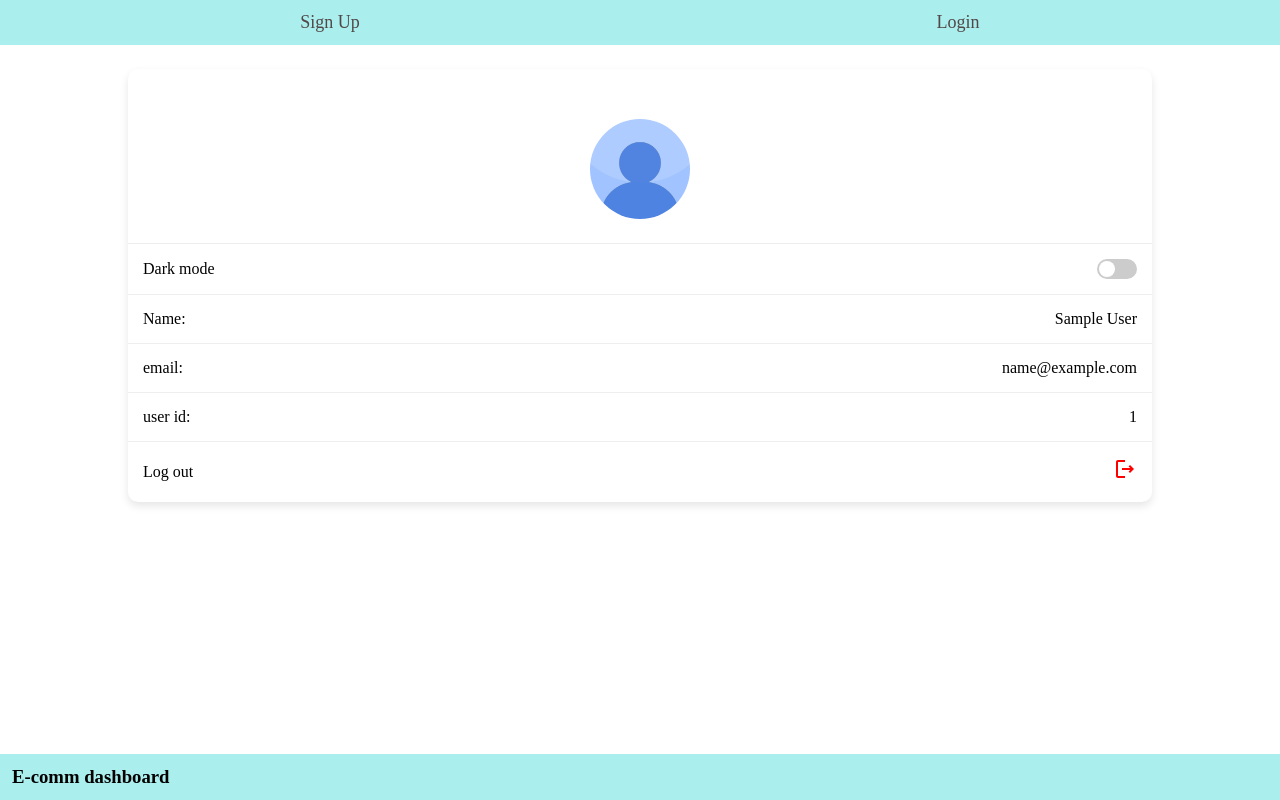
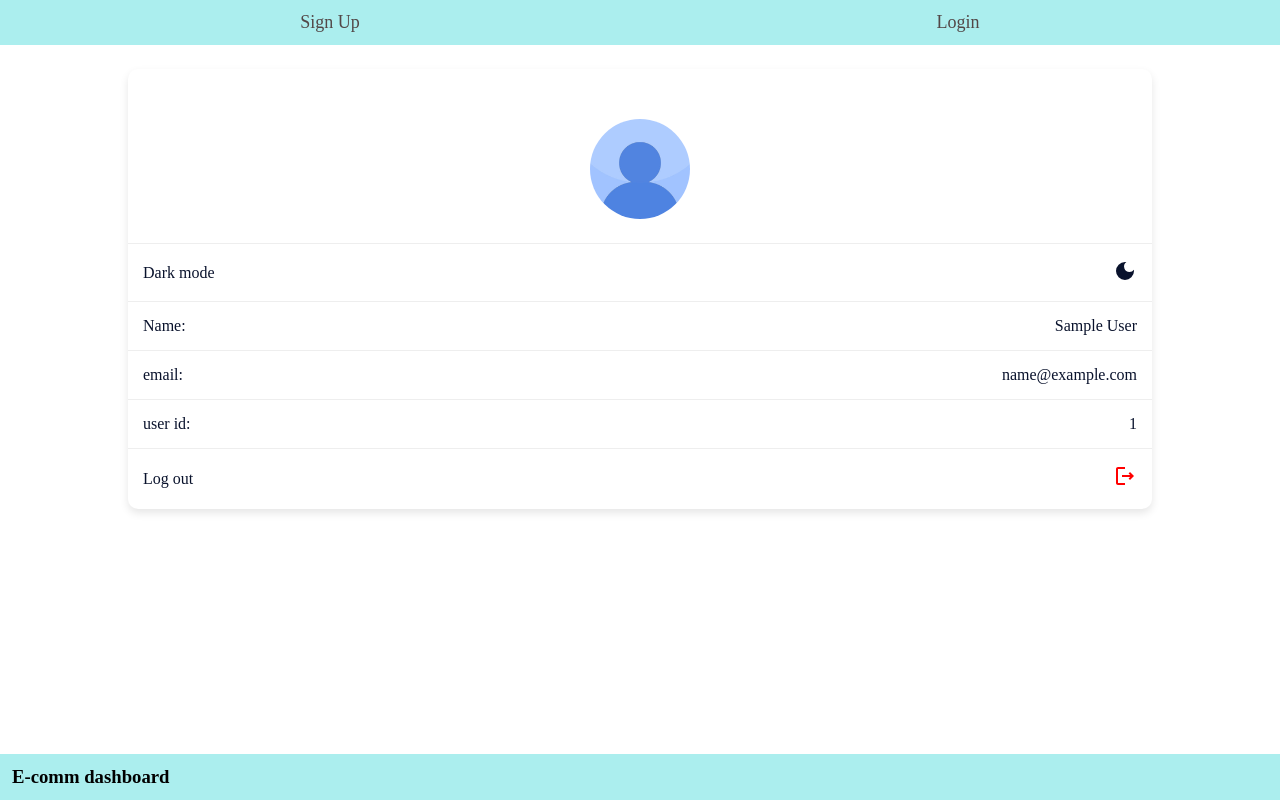
Before and after one commit to anikets2001/e-commDashboard, a React (Vite) app in the folder front-end/: page /profile in a window 1280 px wide. Built offline with nearby package versions, Linux system fonts and the light colour scheme; sample sign-in values are in the browser's storage.

Commit message:
feat: theme implemented

```diff
--- a/front-end/src/App.css
+++ b/front-end/src/App.css
@@ -236,4 +236,14 @@
   width: 100px;
 }
 
+.theme-btn {
+  background-color: transparent;
+  border: none;
+  cursor: pointer;
+}
+
+.theme-icon {
+  font-size: 24px;
+}
+
 /* ---- styles for profile page end ---- */
--- a/front-end/src/components/Nav.jsx
+++ b/front-end/src/components/Nav.jsx
@@ -4,7 +4,7 @@ import { useSelector } from "react-redux";
 import profile from '../images/profile.jpg'
 
 const Nav = () => {
-  const isLoggedIn = useSelector((state) => state.loggedIn.status);
+  const isLoggedIn = useSelector((state) => state.common.status);
 
   return (
     <div className="navWrapper">
--- a/front-end/src/components/SignUp.jsx
+++ b/front-end/src/components/SignUp.jsx
@@ -25,7 +25,7 @@ const SignUp = () => {
 
     if (auth) {
       navigate("/");
-      return <h1>You are already signed In</h1>;
+      // return <h1>You are already signed In</h1>;
     }
   }, []);
 
@@ -51,7 +51,6 @@ const SignUp = () => {
       const result = await response.json();
       localStorage.setItem("user", JSON.stringify(result.result));
       localStorage.setItem("token", JSON.stringify(result.auth));
-      dispatch(userLoggedIn(true));
       if (result) {
         navigate("/");
       }
--- a/front-end/src/pages/Profile.jsx
+++ b/front-end/src/pages/Profile.jsx
@@ -1,11 +1,16 @@
-import { MdOutlineLogout } from "react-icons/md";
+import { MdOutlineLogout, MdDarkMode } from "react-icons/md";
 import profile from "../images/profile.jpg";
-import { useDispatch } from "react-redux";
+import { useDispatch, useSelector } from "react-redux";
 import { useNavigate } from "react-router-dom";
-
-import { userLoggedIn } from "../redux/features/common/commonSlice";
+import { CiLight } from "react-icons/ci";
+import { darkTheme, lightTheme } from "../utils/themePalette";
+import {
+  userLoggedIn,
+  toggleTheme,
+} from "../redux/features/common/commonSlice";
 
 const Profile = () => {
+  const theme = useSelector((state) => state.common.theme);
   const navigate = useNavigate();
   const dispatch = useDispatch();
 
@@ -18,9 +23,25 @@ const Profile = () => {
     navigate("/signUp");
   };
 
+  const handleThemeChange = () => {
+    if (theme === "light") {
+      dispatch(toggleTheme("dark"));
+    } else {
+      dispatch(toggleTheme("light"));
+    }
+  };
+
   return (
     <div className="container">
-      <div className="profile-container">
+      <div
+        className="profile-container"
+        style={{
+          backgroundColor:
+            theme === "dark"
+              ? darkTheme.backgroundColor
+              : lightTheme.backgroundColor,
+        }}
+      >
         <div className="profile-info">
           <img
             src={profile}
@@ -31,25 +52,89 @@ const Profile = () => {
         </div>
         <div className="settings-section">
           <div className="settings-item">
-            <span>Dark mode</span>
-            <div className="toggle-switch">
-              <div className="toggle-thumb"></div>
-            </div>
+            <span
+              style={{
+                color: theme === "dark" ? darkTheme.color : lightTheme.color,
+              }}
+            >
+              Dark mode
+            </span>
+            <button className="theme-btn" onClick={handleThemeChange}>
+              {theme === "dark" ? (
+                <CiLight
+                  className="theme-icon"
+                  style={{
+                    color:
+                      theme === "dark" ? darkTheme.color : lightTheme.color,
+                  }}
+                />
+              ) : (
+                <MdDarkMode
+                  className="theme-icon"
+                  style={{
+                    color:
+                      theme === "dark" ? darkTheme.color : lightTheme.color,
+                  }}
+                />
+              )}
+            </button>
           </div>
           <div className="settings-item">
-            <span>Name:</span>
-            <p>{name}</p>
+            <span
+              style={{
+                color: theme === "dark" ? darkTheme.color : lightTheme.color,
+              }}
+            >
+              Name:
+            </span>
+            <p
+              style={{
+                color: theme === "dark" ? darkTheme.color : lightTheme.color,
+              }}
+            >
+              {name}
+            </p>
           </div>
           <div className="settings-item">
-            <span>email:</span>
-            <p>{email}</p>
+            <span
+              style={{
+                color: theme === "dark" ? darkTheme.color : lightTheme.color,
+              }}
+            >
+              email:
+            </span>
+            <p
+              style={{
+                color: theme === "dark" ? darkTheme.color : lightTheme.color,
+              }}
+            >
+              {email}
+            </p>
           </div>
           <div className="settings-item">
-            <span>user id:</span>
-            <p>{_id}</p>
+            <span
+              style={{
+                color: theme === "dark" ? darkTheme.color : lightTheme.color,
+              }}
+            >
+              user id:
+            </span>
+            <p
+              style={{
+                color: theme === "dark" ? darkTheme.color : lightTheme.color,
+              }}
+            >
+              {_id}
+            </p>
           </div>
           <div className="settings-item">
-            <span>Log out</span>
+            <span
+              style={{
+                color: theme === "dark" ? darkTheme.color : lightTheme.color,
+              }}
+            >
+              Log out
+            </span>
             <button className="logout-btn" onClick={handleLogout}>
               <MdOutlineLogout />
             </button>
--- a/front-end/src/redux/features/common/commonSlice.js
+++ b/front-end/src/redux/features/common/commonSlice.js
@@ -2,17 +2,21 @@ import { createSlice } from "@reduxjs/toolkit";
 
 const initialState = {
   status: false,
+  theme: "light",
 };
 
-export const loginSlice = createSlice({
-  name: "loggedIn",
+export const commonSlice = createSlice({
+  name: "common",
   initialState,
   reducers: {
     userLoggedIn: (state, action) => {
       state.status = action.payload;
     },
+    toggleTheme: (state, action) => {
+      state.theme = action.payload;
+    },
   },
 });
 
-export const { userLoggedIn } = loginSlice.actions;
-export default loginSlice.reducer;
+export const { userLoggedIn, toggleTheme } = commonSlice.actions;
+export default commonSlice.reducer;
--- a/front-end/src/redux/store.js
+++ b/front-end/src/redux/store.js
@@ -1,8 +1,8 @@
 import { configureStore } from "@reduxjs/toolkit";
-import loginReducer from "./features/common/commonSlice";
+import commonReducer from "./features/common/commonSlice";
 
 export const store = configureStore({
   reducer: {
-    loggedIn: loginReducer,
+    common: commonReducer,
   },
 });
--- /dev/null
+++ b/front-end/src/utils/themePalette.js
@@ -0,0 +1,9 @@
+export const darkTheme = {
+  backgroundColor: "#09122C",
+  color: "#ffffff",
+};
+
+export const lightTheme = {
+  backgroundColor: "#ffffff",
+  color: "#09122C",
+};
```
